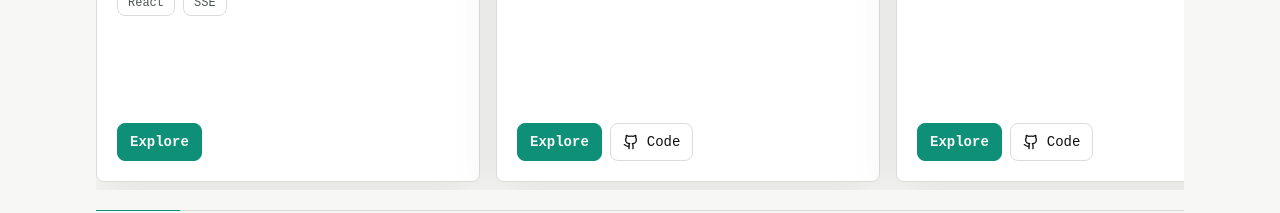
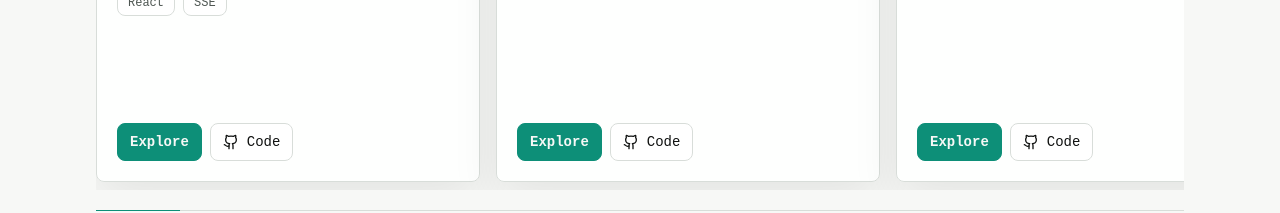
Before and after one commit to srigan-s/srigansite, a Next.js app: page / in a window 1280 px wide. Shown: the part 2580-2793 px from the top of the page. Built offline with nearby package versions, Linux system fonts and the light colour scheme.

Commit message:
link added

```diff
--- a/src/components/Projects.tsx
+++ b/src/components/Projects.tsx
@@ -38,6 +38,7 @@ const Projects = () => {
         'A ROS 2 Jazzy autonomous mobile EV charging dock with Python rclpy simulation nodes, RViz visualization, a Rust safety supervisor, Server-Sent Events telemetry, and a React dashboard.',
       technologies: ['ROS 2 Jazzy', 'Rust', 'rclpy', 'RViz2', 'React', 'SSE'],
       featured: true,
+      github: 'https://github.com/srigan-s/KiwiDock',
       live: '/projects/kiwidock-ros2-ev-charging-dock',
       video: '/kiwidock.mp4',
       internal: true,
--- a/src/data/portfolio.ts
+++ b/src/data/portfolio.ts
@@ -138,6 +138,7 @@ export const projects: ProjectItem[] = [
     description:
       'ROS 2 Jazzy autonomous mobile EV charging dock with RViz simulation, Rust safety supervision, live telemetry, and a React dashboard.',
     stack: ['ROS 2 Jazzy', 'Rust', 'rclpy', 'RViz2', 'React', 'SSE'],
+    github: 'https://github.com/srigan-s/KiwiDock',
     media: {
       type: 'video',
       src: '/kiwidock.mp4',
```
